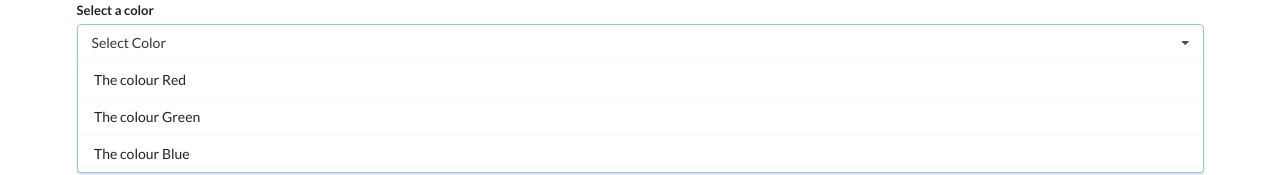
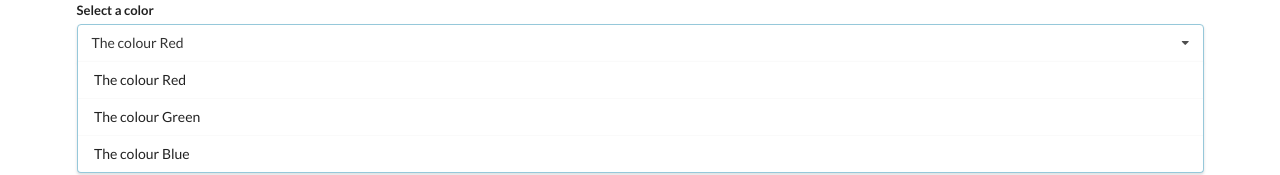
Before and after one commit to swayambhu/Widget-react, a React (Create React App) app: page / in a window 1280 px wide. Shown: the top 175 px of the page. Built offline with nearby package versions, Linux system fonts and the light colour scheme.

Commit message:
Dropdown onSelect change functionality added

```diff
--- a/src/App.js
+++ b/src/App.js
@@ -1,6 +1,6 @@
 /** @format */
 
-import React from "react";
+import React, {useState} from "react";
 // import Accordion from "./Components/Accordian/Accordion";
 // import Search from './Components/Search/Search'
 import Dropdown from './Components/Dropdown/Dropdown';
@@ -36,10 +36,16 @@
 // ];
 
 const App = () => {
+
+    const [selected, setSelected] = useState(options[0])
     return (
         <div className='ui container'>
             {/* <Search /> */}
-            <Dropdown options={options}/>
+            <Dropdown
+                options={options}
+                selected={selected}
+                onSelectedChange = {setSelected}
+            />
         </div>
     );
 };
--- a/src/Components/Dropdown/Dropdown.js
+++ b/src/Components/Dropdown/Dropdown.js
@@ -1,9 +1,9 @@
 import React from 'react';
 
-const Dropdown = ({ options }) => {
+const Dropdown = ({ options, selected, onSelectedChange }) => {
     const renderedOptions = options.map((option) => {
         return(
-            <div key={option.value} className='item'>
+            <div key={option.value} className='item' onClick={() => onSelectedChange(option)}>
                 {option.label}
             </div>)
     })
@@ -13,7 +13,7 @@
                 <label className='label'>Select a color</label>
                 <div className='ui selection dropdown visible active'>
                     <i className='dropdown icon'></i>
-                    <div className='text'>Select Color</div>
+                    <div className='text'>{selected.label}</div>
                     <div className='menu visible transition'>
                         {renderedOptions}
                     </div>
```
